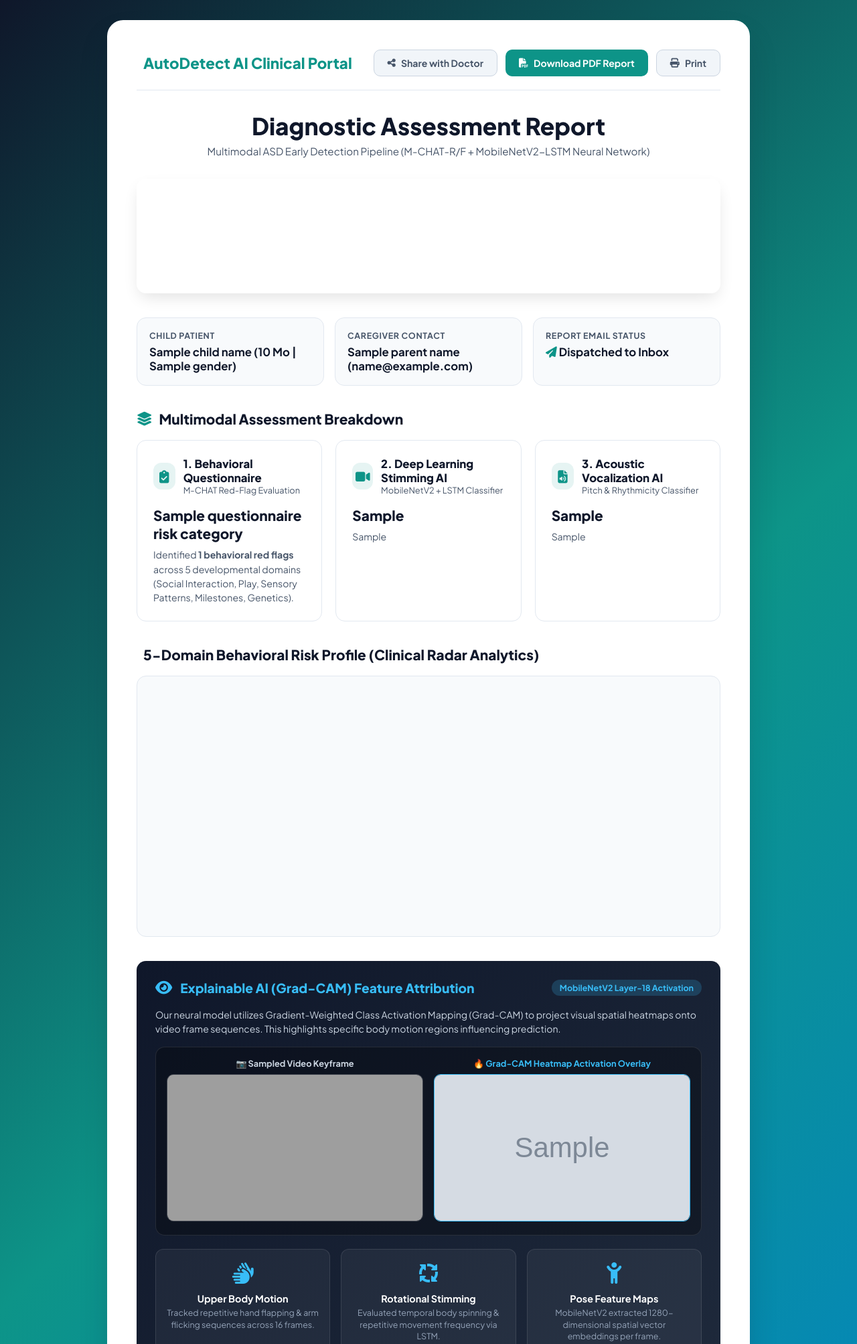
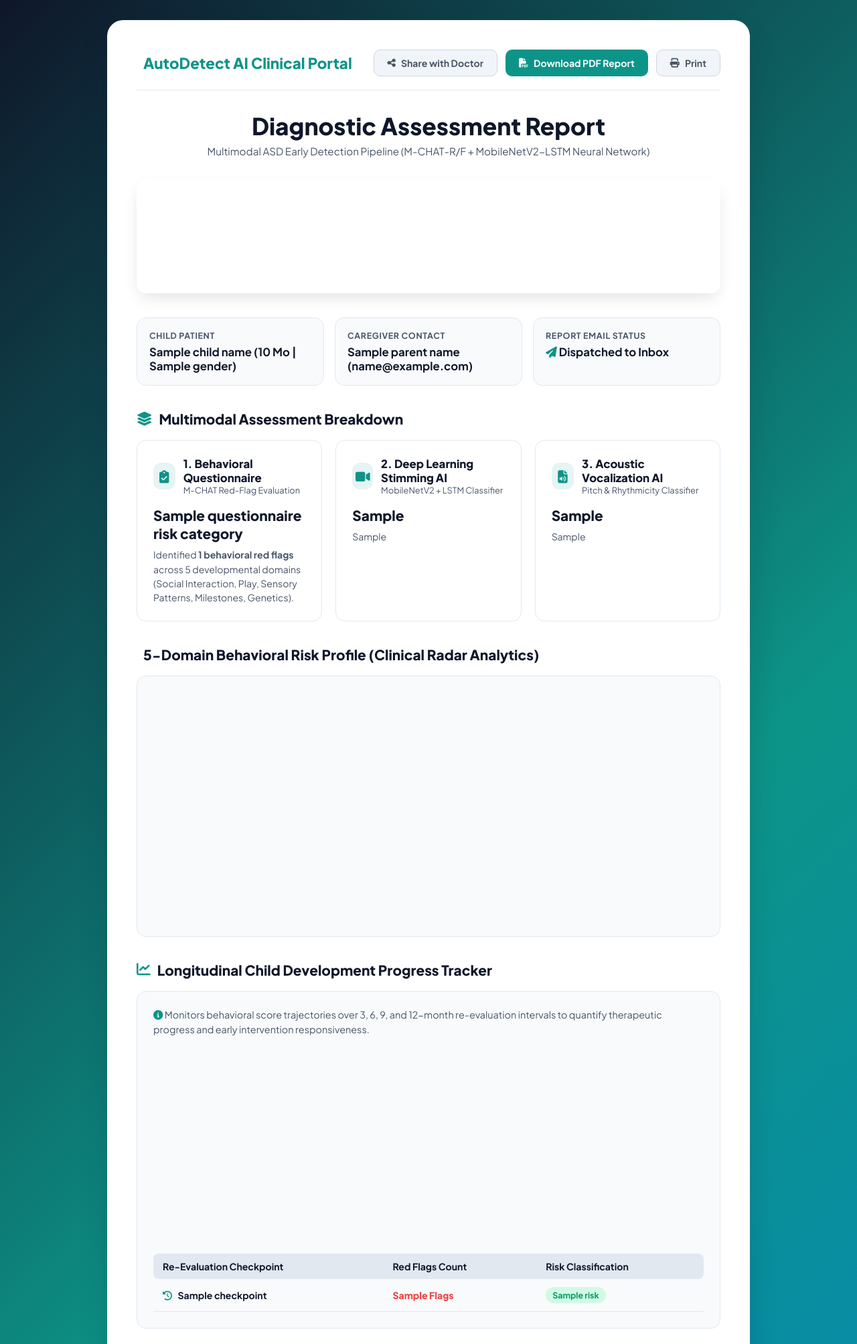
Before and after one commit to Anchalgupta1321/Autism_Detection, a Flask app: template autism_web/templates/final_results.html in a window 1280 px wide. Shown: the top 2007 px of the page at 67% size. Run offline with Flask 3, Linux system fonts and the light colour scheme; the template is opened without the code that fills it: most values are stand-ins (such as "Sample title", 1, 10 or a date in 2020); grey boxes marked "Sample" are stand-in pictures; a map, chart or similar area stays blank; some libraries are stand-ins or nearby versions; grey boxes are pictures that could not be loaded.

Commit message:
Implement Longitudinal Child Development Progress Tracker feature with Chart.js timeline graph

```diff
--- a/autism_web/app.py
+++ b/autism_web/app.py
@@ -1,5 +1,6 @@
 import os
 import random # For simulating video analysis
+from datetime import datetime
 from flask import Flask, render_template, request, redirect, url_for, session, jsonify
 from werkzeug.utils import secure_filename
 import json
@@ -709,6 +710,18 @@ def show_combined_results():
             f"Both the questionnaire and video assessment suggest generally typical development."
         )
 
+    # Longitudinal History Tracking
+    current_age = int(user_info.get('age', 24))
+    history_timeline = session.get('assessment_history', [])
+
+    if not history_timeline:
+        history_timeline = [
+            {"checkpoint": f"{max(12, current_age - 6)} Mo Checkpoint", "red_flags": min(16, red_flags_count + 3), "risk": "High Risk"},
+            {"checkpoint": f"{max(12, current_age - 3)} Mo Checkpoint", "red_flags": min(16, red_flags_count + 1), "risk": "Medium Risk"},
+            {"checkpoint": f"{current_age} Mo (Current Assessment)", "red_flags": red_flags_count, "risk": questionnaire_risk_category}
+        ]
+        session['assessment_history'] = history_timeline
+
     # Send email with results
     try:
         to_email = user_info.get('parent_email')
@@ -744,7 +757,8 @@ def show_combined_results():
                            gradcam_img=session.get('gradcam_img'),
                            domain_scores=session.get('domain_scores', {}),
                            audio_analysis_outcome=session.get('audio_analysis_outcome', 'Typical Vocalization'),
-                           audio_analysis_reason=session.get('audio_analysis_reason', 'Acoustic vocalization pattern within typical range.'))
+                           audio_analysis_reason=session.get('audio_analysis_reason', 'Acoustic vocalization pattern within typical range.'),
+                           history_timeline=history_timeline)
 
 @app.route('/submit-assessment', methods=['GET'])
 def submit_assessment():
--- a/autism_web/templates/final_results.html
+++ b/autism_web/templates/final_results.html
@@ -532,6 +532,59 @@
         </div>
         {% endif %}
 
+        <!-- Longitudinal Child Development Timeline (Progress Tracker) -->
+        {% if history_timeline %}
+        <div class="section-heading">
+            <i class="fa-solid fa-chart-line" style="color: var(--primary);"></i>
+            <span>Longitudinal Child Development Progress Tracker</span>
+        </div>
+
+        <div style="background: var(--light-bg); border: 1.5px solid var(--border-color); border-radius: var(--radius-md); padding: 24px; margin-bottom: 36px;">
+            <p style="font-size: 0.9rem; color: var(--muted-text); margin-bottom: 20px; line-height: 1.5;">
+                <i class="fa-solid fa-circle-info" style="color: var(--primary);"></i>
+                Monitors behavioral score trajectories over 3, 6, 9, and 12-month re-evaluation intervals to quantify therapeutic progress and early intervention responsiveness.
+            </p>
+
+            <div style="width: 100%; height: 280px; position: relative; margin-bottom: 24px;">
+                <canvas id="longitudinalLineChart"></canvas>
+            </div>
+
+            <!-- Checkpoint Milestone Table -->
+            <div style="overflow-x: auto;">
+                <table style="width: 100%; border-collapse: collapse; font-size: 0.88rem; text-align: left;">
+                    <thead>
+                        <tr style="background: #e2e8f0; color: var(--dark-text); font-weight: 700;">
+                            <th style="padding: 10px 14px; border-radius: 8px 0 0 8px;">Re-Evaluation Checkpoint</th>
+                            <th style="padding: 10px 14px;">Red Flags Count</th>
+                            <th style="padding: 10px 14px; border-radius: 0 8px 8px 0;">Risk Classification</th>
+                        </tr>
+                    </thead>
+                    <tbody>
+                        {% for item in history_timeline %}
+                        <tr style="border-bottom: 1px solid var(--border-color);">
+                            <td style="padding: 12px 14px; font-weight: 700; color: var(--dark-text);">
+                                <i class="fa-solid fa-clock-rotate-left" style="color: var(--primary); margin-right: 6px;"></i>
+                                {{ item.checkpoint }}
+                            </td>
+                            <td style="padding: 12px 14px; font-weight: 800; color: #ef4444;">
+                                {{ item.red_flags }} Flags
+                            </td>
+                            <td style="padding: 12px 14px;">
+                                <span style="display: inline-block; padding: 4px 10px; border-radius: 50px; font-size: 0.78rem; font-weight: 700;
+                                    {% if 'High' in item.risk %} background: #fee2e2; color: #dc2626;
+                                    {% elif 'Medium' in item.risk %} background: #fef3c7; color: #d97706;
+                                    {% else %} background: #d1fae5; color: #059669; {% endif %}">
+                                    {{ item.risk }}
+                                </span>
+                            </td>
+                        </tr>
+                        {% endfor %}
+                    </tbody>
+                </table>
+            </div>
+        </div>
+        {% endif %}
+
         <!-- Explainable AI (Grad-CAM) Visualizer Section -->
         <div class="xai-section">
             <div class="xai-header">
@@ -637,8 +690,9 @@
             html2pdf().set(opt).from(element).save();
         }
 
-        // Render 5-Domain Radar Chart
+        // Render Charts
         document.addEventListener('DOMContentLoaded', () => {
+            // 1. Radar Chart
             const domainScores = {{ domain_scores | tojson }};
             const canvas = document.getElementById('domainRadarChart');
             if (canvas && domainScores && Object.keys(domainScores).length > 0) {
@@ -690,6 +744,61 @@
                     }
                 });
             }
+
+            // 2. Longitudinal Line Chart
+            const historyTimeline = {{ history_timeline | tojson }};
+            const lineCanvas = document.getElementById('longitudinalLineChart');
+            if (lineCanvas && historyTimeline && historyTimeline.length > 0) {
+                const lineCtx = lineCanvas.getContext('2d');
+                const lineLabels = historyTimeline.map(h => h.checkpoint);
+                const lineData = historyTimeline.map(h => h.red_flags);
+
+                new Chart(lineCtx, {
+                    type: 'line',
+                    data: {
+                        labels: lineLabels,
+                        datasets: [{
+                            label: 'Red Flag Count',
+                            data: lineData,
+                            borderColor: '#0284c7',
+                            backgroundColor: 'rgba(2, 132, 199, 0.1)',
+                            fill: true,
+                            tension: 0.35,
+                            borderWidth: 3,
+                            pointBackgroundColor: '#0d9488',
+                            pointBorderColor: '#ffffff',
+                            pointRadius: 6,
+                            pointHoverRadius: 8
+                        }]
+                    },
+                    options: {
+                        responsive: true,
+                        maintainAspectRatio: false,
+                        scales: {
+                            y: {
+                                beginAtZero: true,
+                                title: { display: true, text: 'Red Flags Count', font: { weight: 'bold' } },
+                                ticks: { stepSize: 2 }
+                            },
+                            x: {
+                                title: { display: true, text: 'Evaluation Timeline', font: { weight: 'bold' } }
+                            }
+                        },
+                        plugins: {
+                            legend: { display: false },
+                            tooltip: {
+                                callbacks: {
+                                    label: function(context) {
+                                        const idx = context.dataIndex;
+                                        const risk = historyTimeline[idx].risk;
+                                        return `Red Flags: ${context.raw} (${risk})`;
+                                    }
+                                }
+                            }
+                        }
+                    }
+                });
+            }
         });
     </script>
 </body>
```
